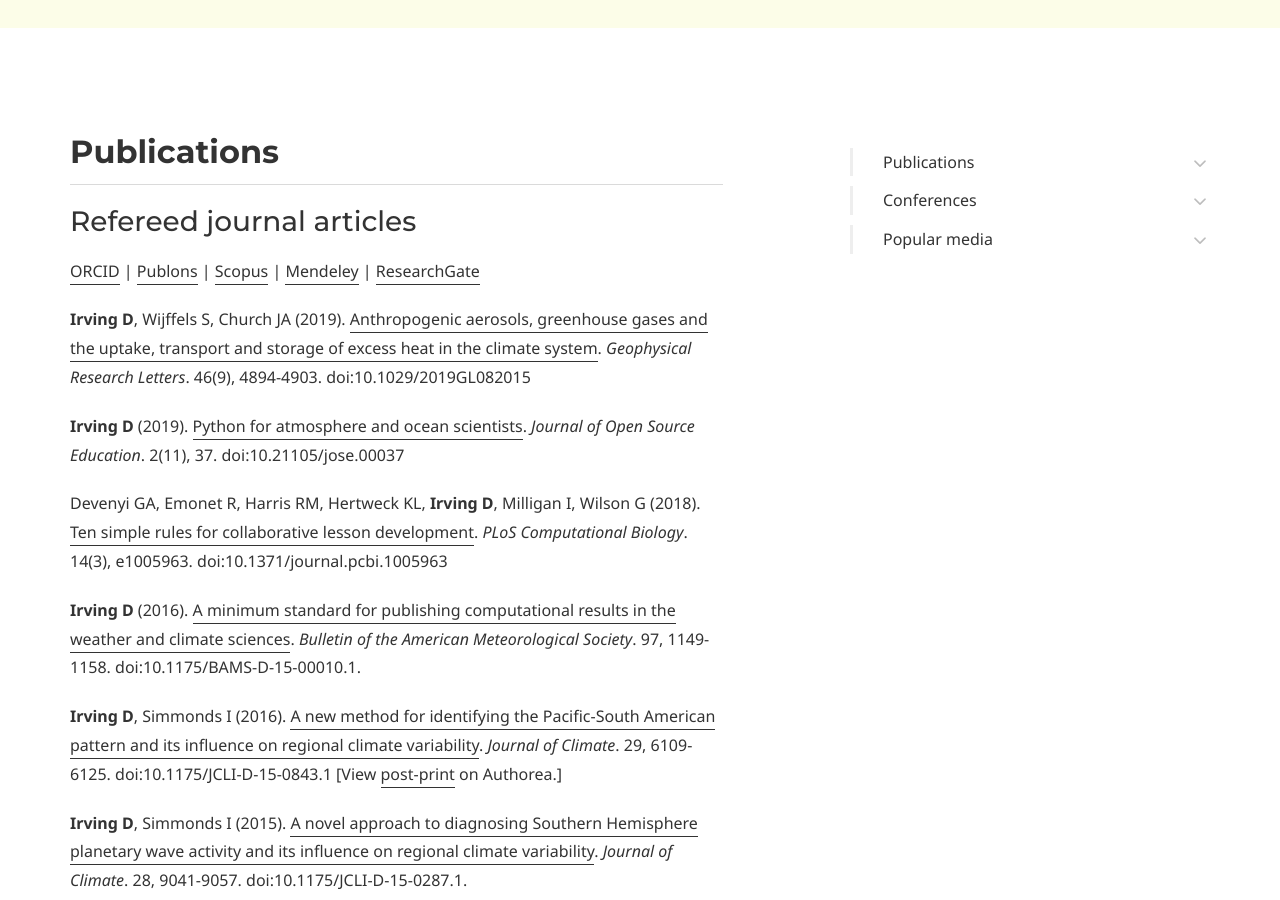
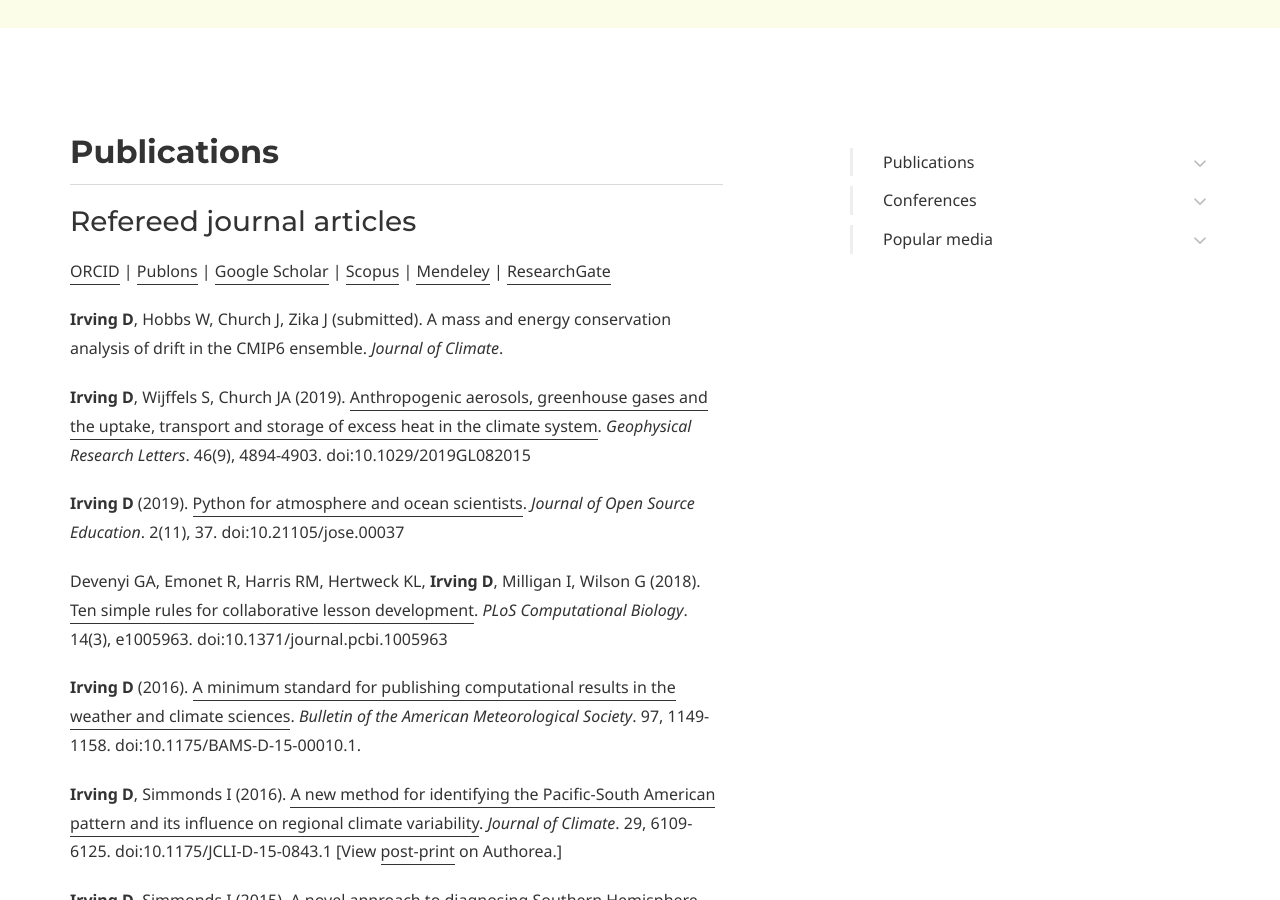
Before and after one commit to DamienIrving/damienirving.github.io, a Jekyll site: the page built from publications.md, in a window 1280 px wide and 900 px high, scrolled down 566 px. Built offline with Jekyll 4.4.1, drawn with Linux system fonts in a browser that asks for light colours; some web fonts are replaced.

Commit message:
Update publications.md

```diff
--- a/publications.md
+++ b/publications.md
@@ -24,9 +24,11 @@ page_nav:
 ### Refereed journal articles
 
 [ORCID](http://orcid.org/0000-0003-1258-5002) |
-[Publons](https://publons.com/researcher/1172495/damien-irving/) | [Scopus](https://www.scopus.com/authid/detail.uri?authorId=36634371000) |
+[Publons](https://publons.com/researcher/1172495/damien-irving/) | [Google Scholar](https://scholar.google.com/citations?user=Vo2Du7sAAAAJ&hl=en&oi=sra) | [Scopus](https://www.scopus.com/authid/detail.uri?authorId=36634371000) |
 [Mendeley](https://www.mendeley.com/profiles/damien-irving/) |
 [ResearchGate](https://www.researchgate.net/profile/Damien_Irving)
+
+**Irving D**, Hobbs W, Church J, Zika J (submitted). A mass and energy conservation analysis of drift in the CMIP6 ensemble. *Journal of Climate*.
 
 **Irving D**, Wijffels S, Church JA (2019). [Anthropogenic aerosols, greenhouse gases and the uptake, transport and storage of excess heat in the climate system](https://agupubs.onlinelibrary.wiley.com/doi/10.1029/2019GL082015). *Geophysical Research Letters*. 46(9), 4894-4903. doi:10.1029/2019GL082015
 
```
